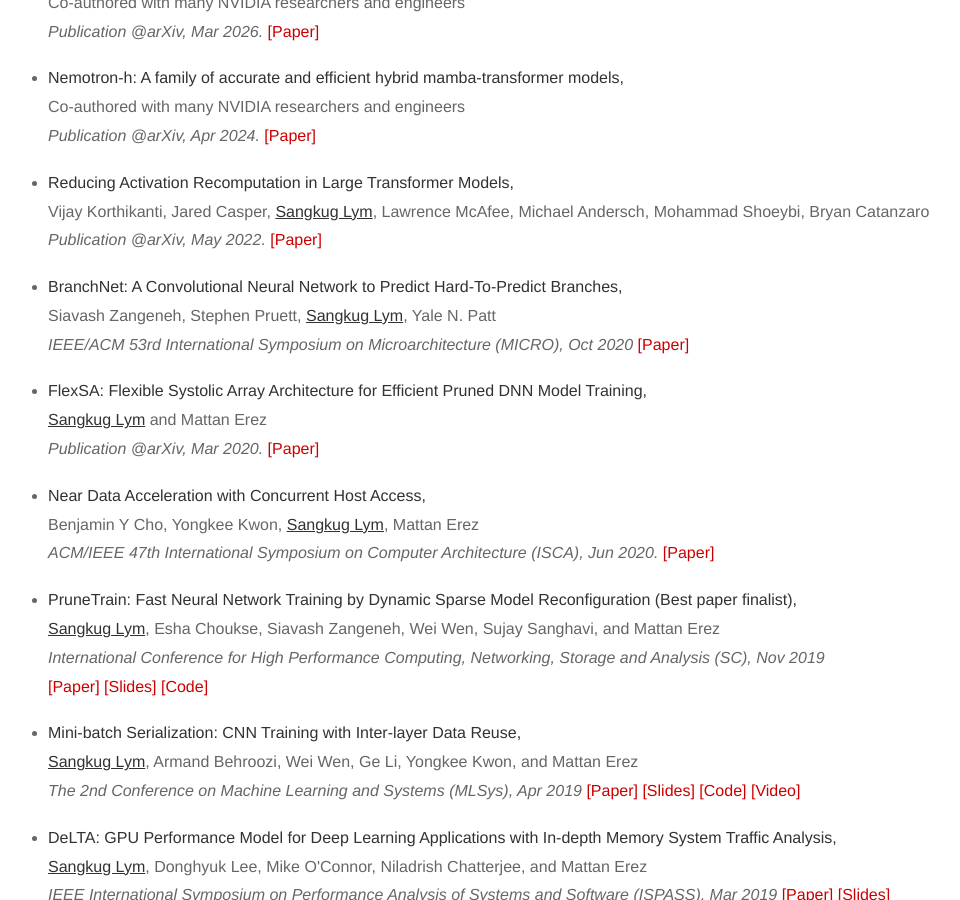
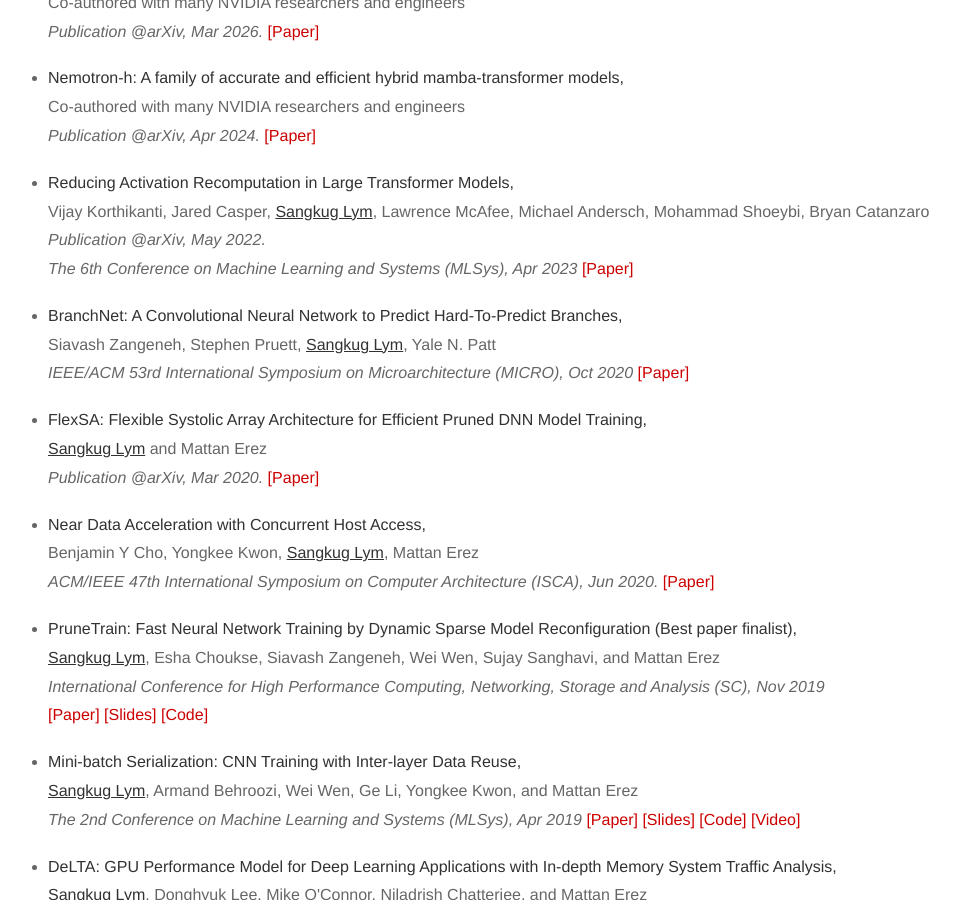
Before and after one commit to erhoo82/erhoo82.github.io, a Jekyll site: the page built from about.md, in a window 1280 px wide and 900 px high, scrolled down 2323 px. Shown: the whole window, without its empty margins (167-1127 px from the left). Built offline with Jekyll 4.4.1, drawn with Linux system fonts in a browser that asks for light colours.

Commit message:
update
Signed-off-by: Sangkug Lym <slym@nvidia.com>

```diff
--- a/about.md
+++ b/about.md
@@ -135,6 +135,7 @@ For more details about me, please refer <a href="https://drive.google.com/file/d
     <b>Reducing Activation Recomputation in Large Transformer Models,</b>
     <br>Vijay Korthikanti, Jared Casper, <b><u>Sangkug Lym</u></b>, Lawrence McAfee, Michael Andersch, Mohammad Shoeybi, Bryan Catanzaro
     <br><i>Publication @arXiv, May 2022.</i>
+    <br><i>The 6th Conference on Machine Learning and Systems (MLSys), Apr 2023</i>
     <a href="https://arxiv.org/pdf/2205.05198.pdf" style="text-decoration : none;color: #cc0000">[Paper]</a>
     </li><br>
 
```
